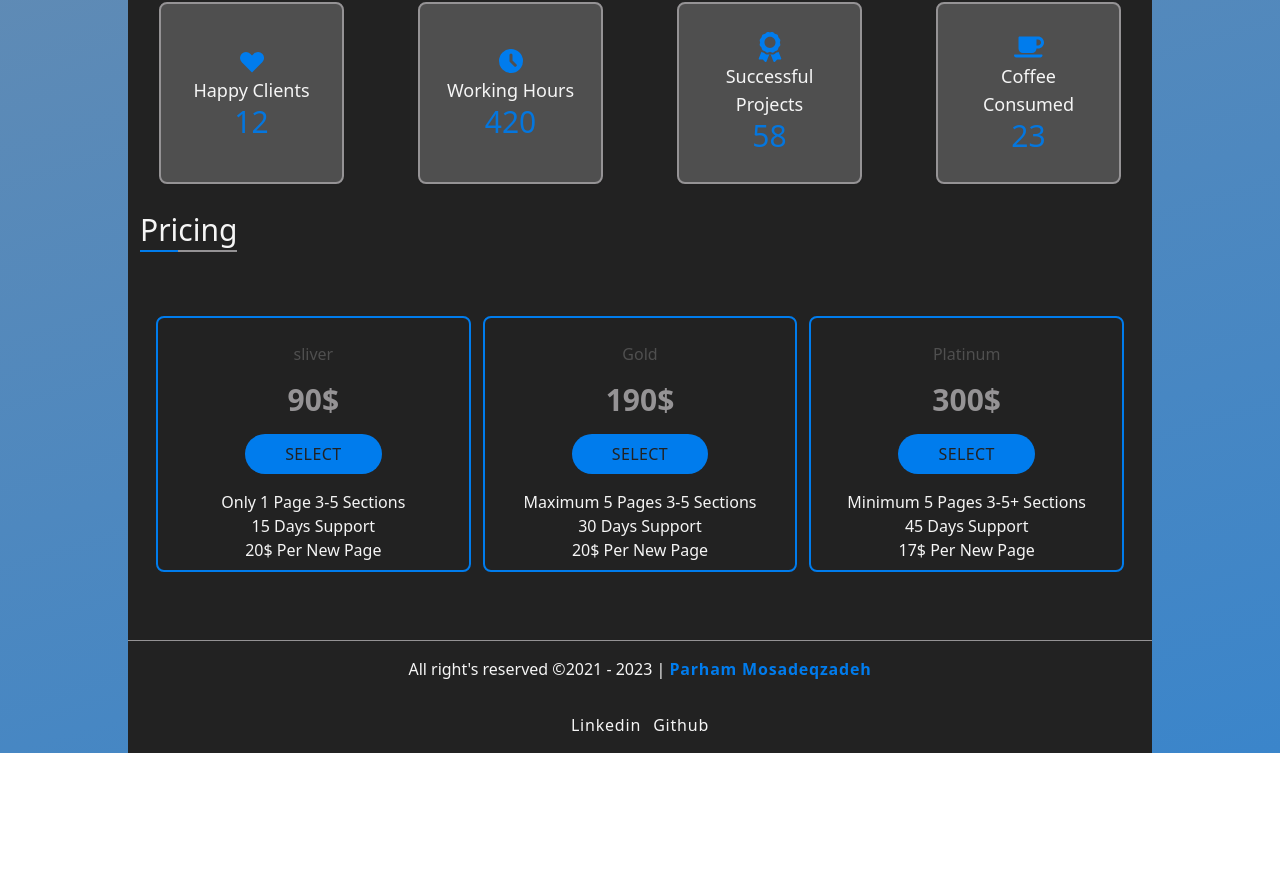
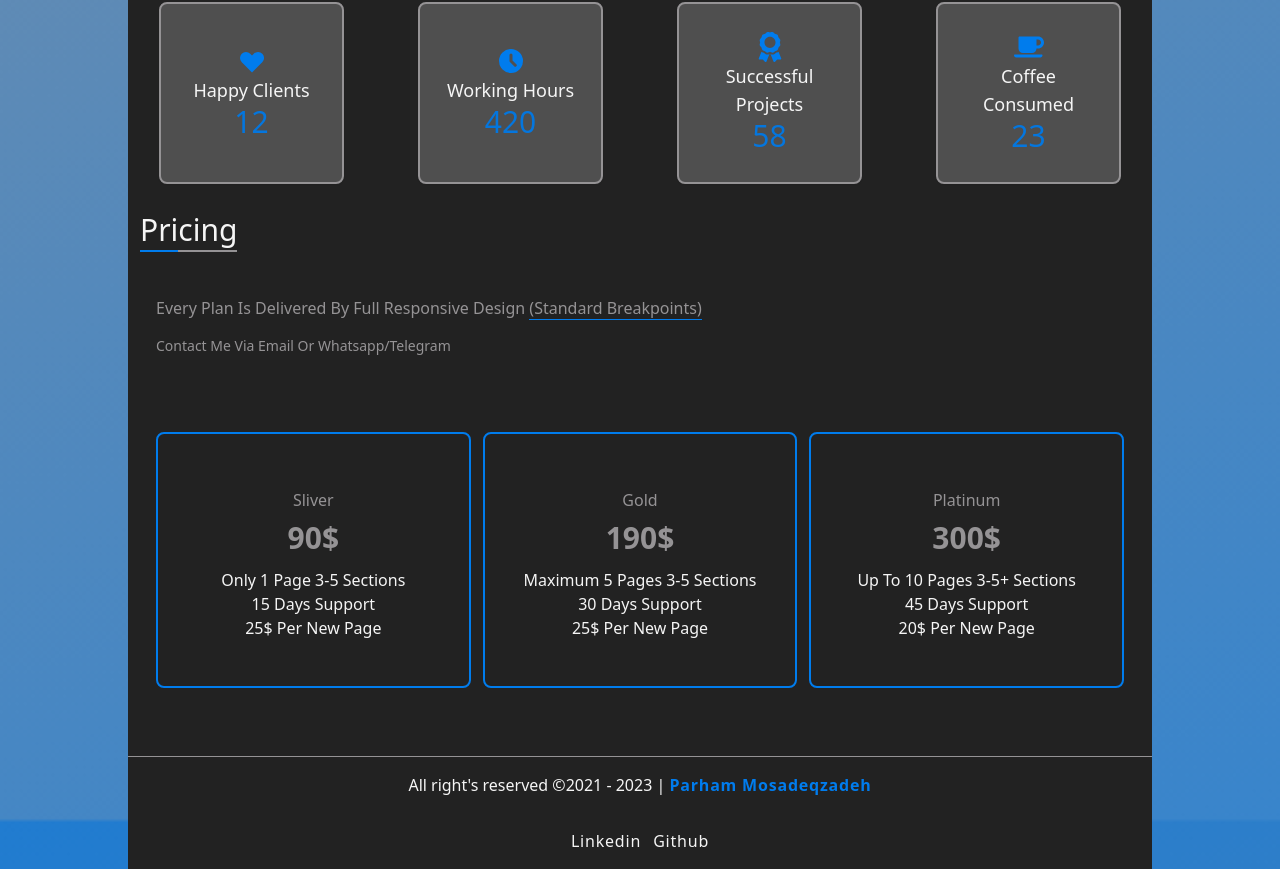
Before and after one commit to parham-mosadeq/parham-cv, a Next.js app: page / in a window 1280 px wide. Shown: the part 950-1819 px from the top of the page. Before the commit the page ends 1703 px from the top, so only its background shows below. Built offline with nearby package versions, Linux system fonts and the light colour scheme.

Commit message:
redesign pricing

```diff
--- a/src/components/shared/Pricing.jsx
+++ b/src/components/shared/Pricing.jsx
@@ -1,16 +1,23 @@
-import React from 'react';
 import Title from './Title';
 import Layout from '../layouts/layout';
-import Link from 'next/link'
 const Pricing = () => {
   const centerClasses = `flex flex-col items-center justify-center`;
   const cardClasses = `h-64 border-2 border-mainBlue rounded-lg w-full my-10 hover:shadow-md hover: hover:shadow-secGray transition duration-300`;
-  const cardTitle = `py-4 text-secGray`;
-  const btnClasses = `px-10 block py-2 my-4 uppercase text-mainDark tracking-wide bg-mainBlue rounded-full transition duration-500 hover:bg-secBlue hover:text-mainWhite`;
-  const priceClasses = `text-3xl font-bold text-mainGray`;
+  const cardTitle = `py-2 capitalize text-mainGray`;
+  const priceClasses = `text-3xl pb-3 font-bold text-mainGray`;
   return (
     <Layout>
       <Title title='pricing' />
+      <div className='ml-7 mt-10'>
+        <h3 className={cardTitle}>
+          every plan is delivered by full responsive design{' '}
+          <span className='border-b border-mainBlue'>
+            {' '}
+            (standard breakpoints)
+          </span>
+        </h3>
+        <p className={`${cardTitle} text-sm m-0`}>contact me via email or whatsapp/telegram</p>
+      </div>
       <article className='h-full py-7 md:px-7 md:grid md:gap-3 md:grid-cols-2 lg:grid-cols-3'>
         {/* silver */}
         <div className={`${centerClasses} ${cardClasses}`}>
@@ -19,13 +26,12 @@ const Pricing = () => {
           {/* price */}
           <div className={centerClasses}>
             <h3 className={priceClasses}>90$</h3>
-             <Link className={btnClasses} href={`/order/silver`}>select</Link>
           </div>
           {/* info */}
           <div className={`${centerClasses} text-mainWhite capitalize`}>
             <p> only 1 page 3-5 sections</p>
             <p>15 days support</p>
-            <p>20$ per new page</p>
+            <p>25$ per new page</p>
           </div>
         </div>
         {/* silver */}
@@ -37,13 +43,12 @@ const Pricing = () => {
           {/* price */}
           <div className={centerClasses}>
             <h3 className={priceClasses}>190$</h3>
-              <Link className={btnClasses} href={`/order/gold`}>select</Link>
           </div>
           {/* info */}
           <div className={`${centerClasses} text-mainWhite capitalize`}>
             <p>maximum 5 pages 3-5 sections</p>
             <p>30 days support</p>
-            <p>20$ per new page</p>
+            <p>25$ per new page</p>
           </div>
         </div>
         {/* Gold */}
@@ -54,17 +59,17 @@ const Pricing = () => {
           {/* price */}
           <div className={centerClasses}>
             <h3 className={priceClasses}>300$</h3>
-             <Link className={btnClasses} href={`/order/platinum`}>select</Link>
           </div>
           {/* info */}
           <div className={`${centerClasses} text-mainWhite capitalize`}>
-            <p> minimum 5 pages 3-5+ sections</p>
+            <p> up to 10 pages 3-5+ sections</p>
             <p>45 days support</p>
-            <p>17$ per new page</p>
+            <p>20$ per new page</p>
           </div>
         </div>
         {/* Platinum */}
       </article>
+
     </Layout>
   );
 };
--- a/src/pages/order/[plan].js
+++ /dev/null
@@ -1,56 +0,0 @@
-import Layout from '@/components/layouts/layout'
-import Head from 'next/head'
-import {useRouter} from 'next/router'
-const OrderPlanPage = () => {
-  const {asPath}= useRouter()
-
-const selectedPlan= asPath.slice(7)
-
-
-const prices={
- silver :90,
-gold :190,
-platinum:300
-}
-
-
-return (
-    <Layout>
-      <Head>
-        <title>Order</title>
-      </Head>
-      <article className= 'h-screen flex flex-col items-center justify-center'>
-        <h3 className='text-xl capitalize text-mainBlue'>your total bill is {prices[`${selectedPlan}`]}$ and selected {selectedPlan} plan</h3>
-        <p className='text-xl mt-2 capitalize text-mainGray'>there's no need to pay right now!</p>
-        <p className='text-base mt-2 capitalize text-mainGray'>you only submited your desired plan</p>
-        <p className='text-base mt-2 capitalize text-mainGray'>i will contact you ASAP!</p>
-        <p className='text-base mt-2 capitalize text-mainGray'>pleas fill your information correctly!</p>
-         <form action="/api/form" className=' md:w-1/2 md:mx-auto w-full lg:px-3 lg:border-none border-mainBlue h-full flex flex-col items-center justify-center'>
-          {/* name */}
-        <div className='lg:h-full w-full lg:w-full lg:mx-auto '>
-        <label className='block capitalize text-mainGray tracking-wider ' htmlFor="name">name</label>
-        <input type="name" name='name' className=' w-full h-5 lg:h-6 rounded-md  bg-mainDark border-2 border-mainBlue text-mainWhite focus:outline-none focus:h-7 focus:border-secGray hover:outline-none' required/>
-        </div>
-          {/* name */}
-          {/* email */}
-        <div  className='lg:h-full w-full lg:mx-auto '>
-        <label className='block capitalize text-mainGray tracking-wider ' htmlFor="email">email</label>
-        <input type="email" name='email' className=' w-full h-5 lg:h-6 rounded-md  bg-mainDark border-2 border-mainBlue text-mainWhite focus:outline-none focus:h-7 focus:border-secGray hover:outline-none' required/>
-        </div>
-          {/* email */}
-          {/* text */}
-        <div className='lg:h-full w-full lg:mx-auto '>
-        <label className='block capitalize text-mainGray tracking-wider ' htmlFor="plan">your plan</label>
-        <input onChange={()=>{}} value={selectedPlan} type="text"  name='plan' className='w-full lg:h-6 rounded-md  bg-mainDark border-2 text-mainWhite outline-none h-7 border-secGray hover:outline-none' required/>
-        </div>
-          {/* text */}
-
-<button type='submit' className='lg:w-full my-6 capitalize text-mainWhite border-2 bg-secGray border-mainBlue transition-colors duration-500 hover:bg-mainBlue hover:border-secGray px-8 py-2 rounded-lg '>send</button>
-
-      </form>
-      </article>
-    </Layout>
-  );
-};
-
-export default OrderPlanPage;
--- a/src/pages/order/index.js
+++ /dev/null
@@ -1,2 +0,0 @@
-import OrderPlanPage from './OrderPlanPage'
-export OrderPlanPage
```
